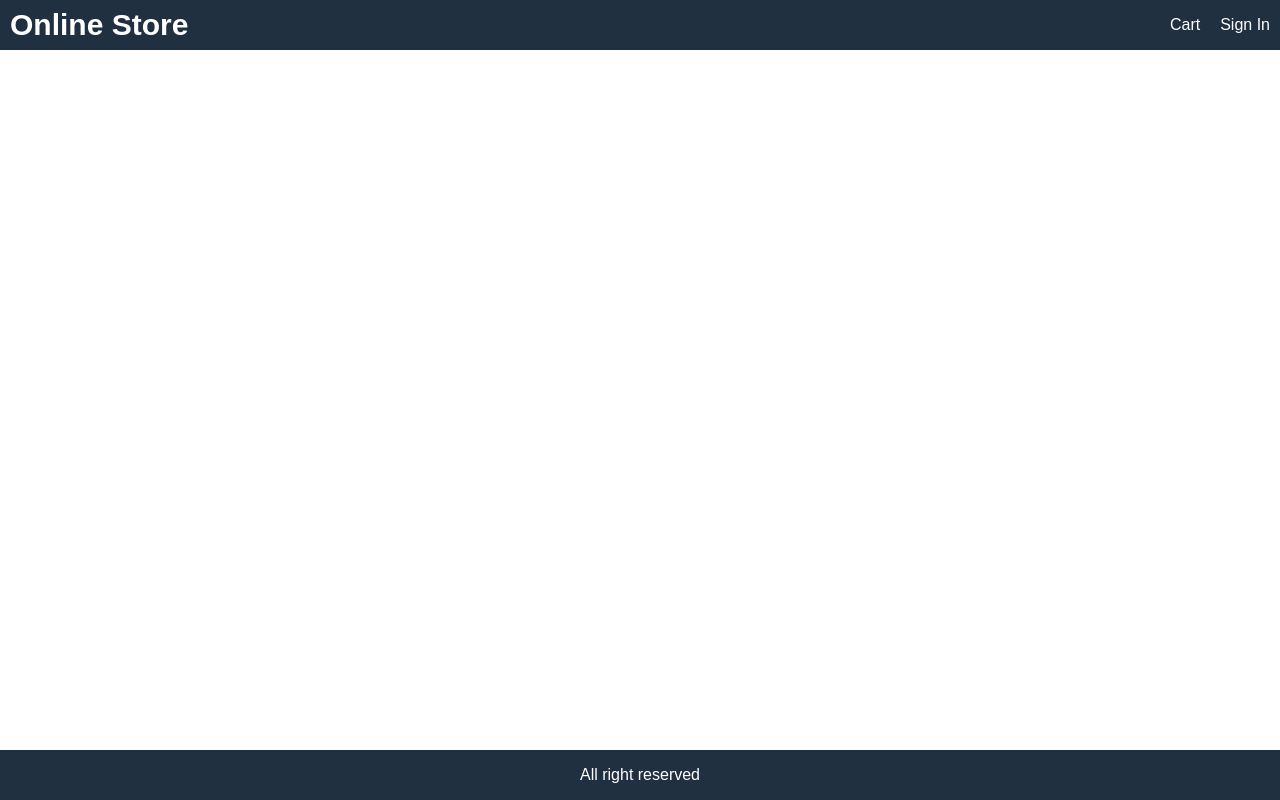
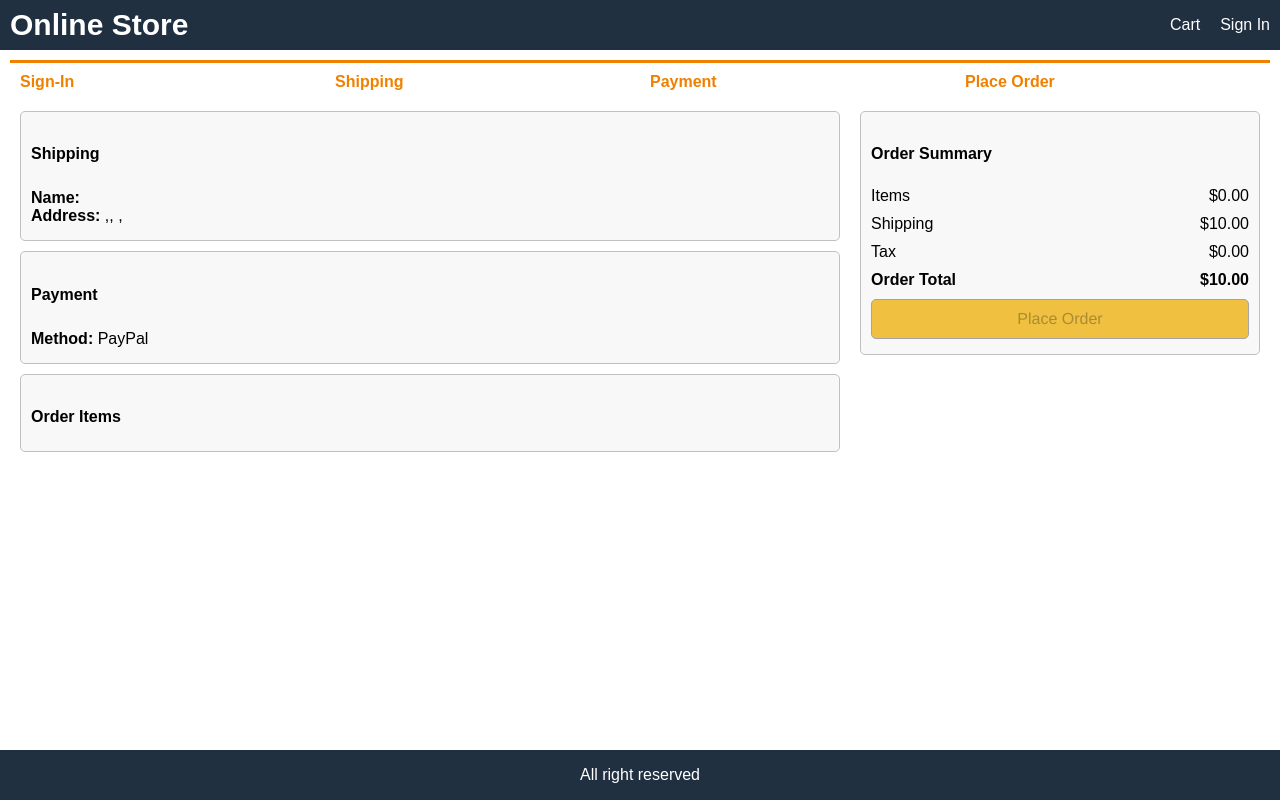
Before and after one commit to MoaeedAgha/OnlineStore-app, a React (Create React App) app in the folder frontend/: page /placeorder in a window 1280 px wide. Built offline with nearby package versions, Linux system fonts and the light colour scheme.

Commit message:
Place Order screen with calculations

```diff
--- a/frontend/src/App.js
+++ b/frontend/src/App.js
@@ -10,6 +10,7 @@
 import SigninScreen from './screens/SigninScreen';
 import ShippingAddressScreen from './screens/ShippingAddressScreen';
 import PaymentMethodScreen from './screens/PaymentMethodScreen';
+import PlaceOrderScreen from './screens/PlaceOrderScreen';
 function App() {
   const cart = useSelector((state) => state.cart);
   const {cartItems} = cart;
@@ -58,6 +59,7 @@
                 <Route path="/register" element={<RegisterScreen />}></Route>
                 <Route path="/shipping" element={<ShippingAddressScreen />}></Route>
                 <Route path="/payment" element={<PaymentMethodScreen />}></Route>
+                <Route path="/placeorder" element={<PlaceOrderScreen />}></Route>
                 <Route path='/' element={< HomeScreen />} exact></Route>
               </Routes>
             </main>
--- /dev/null
+++ b/frontend/src/screens/PlaceOrderScreen.js
@@ -0,0 +1,130 @@
+import React, { useEffect } from 'react';
+import { useSelector } from 'react-redux';
+import { Link, useNavigate } from 'react-router-dom';
+import CheckoutSteps from '../components/CheckoutSteps';
+
+export default function PlaceOrderScreen(props) {
+  const cart = useSelector((state) => state.cart);
+  const navigation = useNavigate();
+  useEffect(() =>{
+    if (!cart.paymentMethod) {
+        navigation('/payment');
+      }
+  }, [navigation , cart.paymentMethod]);
+
+  const toPrice = (num) => Number(num.toFixed(2)); // 5.123 => "5.12" => 5.12
+  cart.itemsPrice = toPrice(
+    cart.cartItems.reduce((a, c) => a + c.qty * c.price, 0)
+  );
+  cart.shippingPrice = cart.itemsPrice > 100 ? toPrice(0) : toPrice(10);
+  cart.taxPrice = toPrice(0.15 * cart.itemsPrice);
+  cart.totalPrice = cart.itemsPrice + cart.shippingPrice + cart.taxPrice;
+  const placeOrderHandler = () => {
+  };
+  return (
+    <div>
+      <CheckoutSteps step1 step2 step3 step4></CheckoutSteps>
+      <div className="row top">
+        <div className="col-2">
+          <ul>
+            <li>
+              <div className="card card-body">
+                <h2>Shipping</h2>
+                <p>
+                  <strong>Name:</strong> {cart.shippingAddress.fullName} <br />
+                  <strong>Address: </strong> {cart.shippingAddress.address},
+                  {cart.shippingAddress.city}, {cart.shippingAddress.postalCode}
+                  ,{cart.shippingAddress.country}
+                </p>
+              </div>
+            </li>
+            <li>
+              <div className="card card-body">
+                <h2>Payment</h2>
+                <p>
+                  <strong>Method:</strong> {cart.paymentMethod}
+                </p>
+              </div>
+            </li>
+            <li>
+              <div className="card card-body">
+                <h2>Order Items</h2>
+                <ul>
+                  {cart.cartItems.map((item) => (
+                    <li key={item.product}>
+                      <div className="row">
+                        <div>
+                          <img
+                            src={item.image}
+                            alt={item.name}
+                            className="small"
+                          ></img>
+                        </div>
+                        <div className="min-30">
+                          <Link to={`/product/${item.product}`}>
+                            {item.name}
+                          </Link>
+                        </div>
+
+                        <div>
+                          {item.qty} x ${item.price} = ${item.qty * item.price}
+                        </div>
+                      </div>
+                    </li>
+                  ))}
+                </ul>
+              </div>
+            </li>
+          </ul>
+        </div>
+        <div className="col-1">
+          <div className="card card-body">
+            <ul>
+              <li>
+                <h2>Order Summary</h2>
+              </li>
+              <li>
+                <div className="row">
+                  <div>Items</div>
+                  <div>${cart.itemsPrice.toFixed(2)}</div>
+                </div>
+              </li>
+              <li>
+                <div className="row">
+                  <div>Shipping</div>
+                  <div>${cart.shippingPrice.toFixed(2)}</div>
+                </div>
+              </li>
+              <li>
+                <div className="row">
+                  <div>Tax</div>
+                  <div>${cart.taxPrice.toFixed(2)}</div>
+                </div>
+              </li>
+              <li>
+                <div className="row">
+                  <div>
+                    <strong> Order Total</strong>
+                  </div>
+                  <div>
+                    <strong>${cart.totalPrice.toFixed(2)}</strong>
+                  </div>
+                </div>
+              </li>
+              <li>
+                <button
+                  type="button"
+                  onClick={placeOrderHandler}
+                  className="primary block"
+                  disabled={cart.cartItems.length === 0}
+                >
+                  Place Order
+                </button>
+              </li>
+            </ul>
+          </div>
+        </div>
+      </div>
+    </div>
+  );
+}
```
